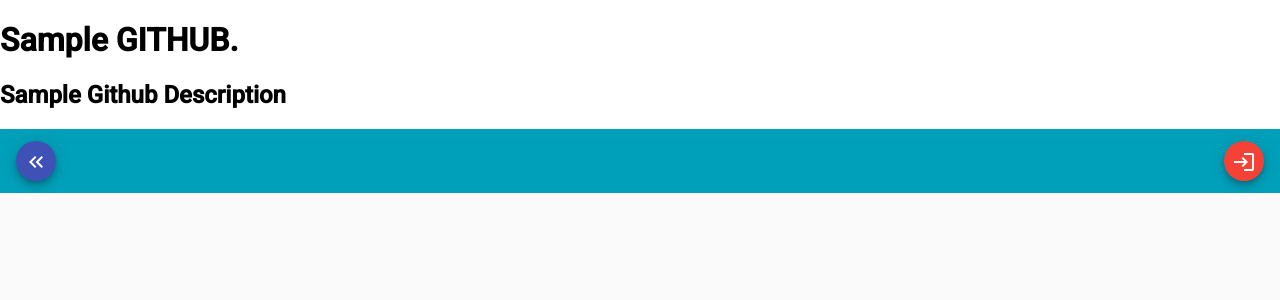
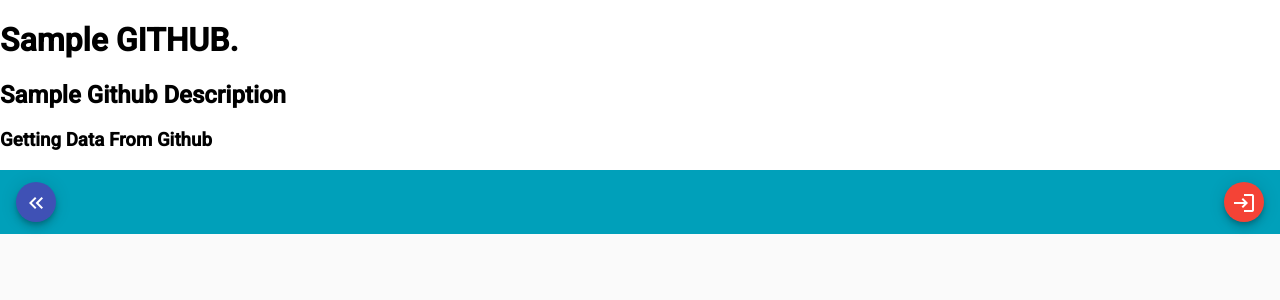
Before and after one commit to Ajinkya-Shinagare/rida-health, an Angular app: page / in a window 1280 px wide. Shown: the top 300 px of the page. Built offline with nearby package versions, Linux system fonts and the light colour scheme.

Commit message:
Update routing module formatting and add header in app component

```diff
--- a/src/app/app-routing.module.ts
+++ b/src/app/app-routing.module.ts
@@ -7,4 +7,5 @@ const routes: Routes = [];
   imports: [RouterModule.forRoot(routes)],
   exports: [RouterModule]
 })
-export class AppRoutingModule { }
+export class AppRoutingModule {
+}
--- a/src/app/app.component.html
+++ b/src/app/app.component.html
@@ -1,3 +1,4 @@
 <h1>Sample GITHUB.</h1>
 <h2>Sample Github Description</h2>
+<h3> Getting Data From Github</h3>
 <app-header></app-header>
```
